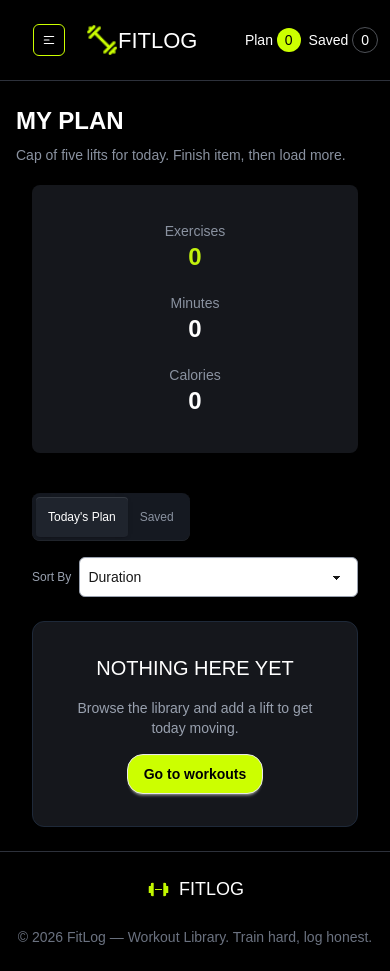
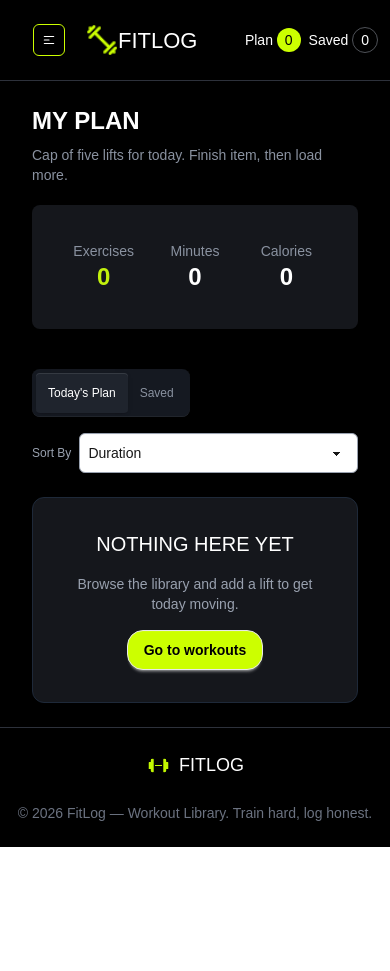
Before and after one commit to alhazuddin07/assignment-number-6, a Next.js app: page /my-plan in a window 390 px wide. After the commit the page ends 847 px from the top, so only its background shows below. Built offline with nearby package versions, Linux system fonts and the light colour scheme.

Commit message:
button disabled

```diff
--- a/src/app/my-plan/page.tsx
+++ b/src/app/my-plan/page.tsx
@@ -5,7 +5,7 @@ import React from 'react';
 const MyPlanPage = () => {
     return (
         <div className='container mx-auto mt-6 sm:mt-7 md:mt-8 lg:mt-9 px-4 sm:px-5 md:px-6 lg:px-0'>
-            <div className='px-0 sm:px-0 md:px-2 lg:px-0'>
+            <div className='px-4 lg:px-0'>
                 <h2 className='font-bold text-2xl sm:text-3xl md:text-4xl lg:text-4xl pb-2 text-white'>
                     MY PLAN
                 </h2>
--- a/src/components/my-plan-2/SummaryCard.tsx
+++ b/src/components/my-plan-2/SummaryCard.tsx
@@ -33,7 +33,7 @@ const SummaryCard = () => {
 
             <div className="card bg-[#15171c] shadow-md p-3 sm:p-4 md:p-6 lg:p-8">
 
-                <div className="card-body flex flex-col sm:flex-row md:flex-row items-center justify-center text-center gap-5 sm:gap-0 md:gap-0">
+                <div className="card-body flex flex-row items-center justify-center text-center gap-5 sm:gap-0 md:gap-0">
 
                     <div className="w-full sm:w-1/3 md:w-1/3">
                         <p className="text-[#8A92A0] text-sm sm:text-base">
--- a/src/components/my-plan-2/TabsCard.tsx
+++ b/src/components/my-plan-2/TabsCard.tsx
@@ -198,7 +198,16 @@ const MyPlanPart2 = () => {
                                 {activeTab === 'today' && (
 
                                     <button
-                                        className="rounded-full bg-[#C2F10D] px-3 sm:px-5 py-2 text-[10px] sm:text-xs font-bold text-black whitespace-nowrap">
+                                        onClick={(e) => {
+                                            e.currentTarget.disabled = true;
+                                            e.currentTarget.innerText = '✓ Complete';
+                                            e.currentTarget.classList.remove('bg-[#ccff00]');
+                                            e.currentTarget.classList.add('bg-transparent', 'border', 'border-gray-700', 'text-gray-400');
+
+                                            toast.success('Workout marked as done!');
+                                        }}
+                                        className="rounded-full bg-[#ccff00] px-3 sm:px-5 py-2 text-[10px] sm:text-xs font-bold text-black whitespace-nowrap"
+                                    >
                                         ✓ Mark as Done
                                     </button>
                                 )}
```
